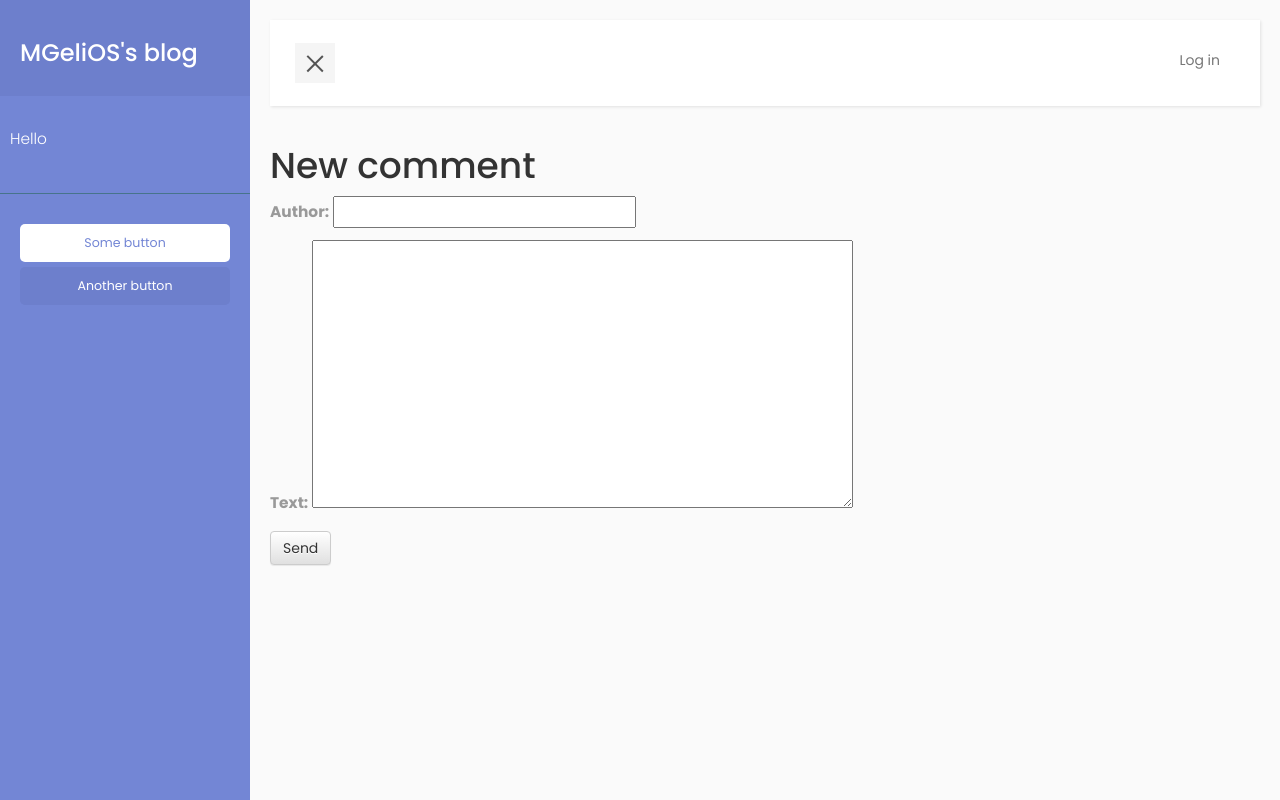
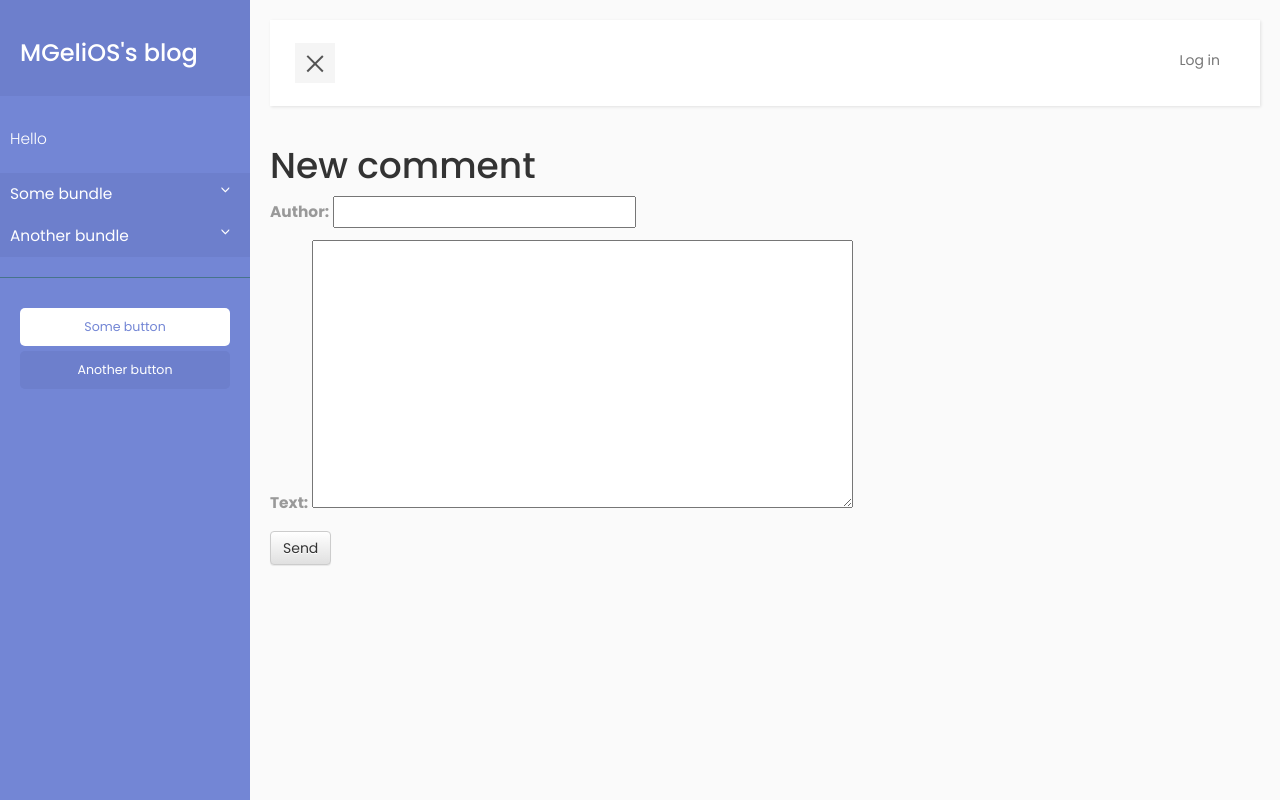
Before and after one commit to mgelios/my-first-blog, a Django app: page /post/1/comment/ in a window 1280 px wide. Run offline with Django 3.2, Linux system fonts and the light colour scheme; data comes from the database, SQL or seed files in the repository; some libraries are stand-ins or nearby versions.

Commit message:
updated category structure

```diff
--- a/blog/admin.py
+++ b/blog/admin.py
@@ -1,6 +1,7 @@
 from django.contrib import admin
-from .models import Post, Comment, Category
+from .models import Post, Comment, Category, CategoryBundle
 
 admin.site.register(Post)
 admin.site.register(Category)
 admin.site.register(Comment)
+admin.site.register(CategoryBundle)
--- a/blog/models.py
+++ b/blog/models.py
@@ -35,9 +35,16 @@ class Comment(models.Model):
         return self.text
 
 class Category(models.Model):
-    parent = models.ForeignKey('blog.Category', blank=True , default=None , null=True)
+    bundle = models.ForeignKey('blog.CategoryBundle', blank=True, default=None, null=True)
     name = models.CharField(max_length=200)
     created_date = models.DateTimeField(default=timezone.now)
 
     def __str__(self):
         return self.name
+
+class CategoryBundle(models.Model):
+    name = models.CharField(max_length=200)
+    created_date = models.DateTimeField(default=timezone.now)
+
+    def __str__(self):
+        return self.name
--- a/blog/templates/blog/base.html
+++ b/blog/templates/blog/base.html
@@ -16,25 +16,23 @@
 
                 <ul class="list-unstyled components">
                     <p>Hello {{user.username}}</p>
-                    {% for category in categories %}
-                        {% if not category.parent %}
-                            <li class="active">
-                                <a href="#submenu{{category.id}}" data-toggle="collapse" aria-expanded="false">
-                                    {{category.name}}
-                                </a>
-                                <ul class="collapse list-unstyled" id="submenu{{category.id}}">
-                                    {% for sub_category in categories %}
-                                        {% if sub_category.parent == category %}
+                    {% for category_bundle in category_bundles %}
+                        <li class="active">
+                            <a href="#submenu-{{category_bundle.id}}" data-toggle="collapse" aria-expanded="false">
+                                {{category_bundle.name}}
+                            </a>
+                            <ul class="collapse list-unstyled" id="submenu-{{category_bundle.id}}">
+                                {% for category in categories %}
+                                    {% if category.bundle == category_bundle %}
                                         <li>
                                             <a href="#">
-                                                {{sub_category.name}}
+                                                {{category.name}}
                                             </a>
                                         </li>
-                                        {% endif %}
-                                    {% endfor %}
-                                </ul>
-                            </li>
-                        {% endif %}
+                                    {% endif %}
+                                {% endfor %}
+                            </ul>
+                        </li>
                     {% endfor %}
                 </ul>
 
--- a/blog/views.py
+++ b/blog/views.py
@@ -3,22 +3,28 @@ from django.shortcuts import render
 from django.shortcuts import render, get_object_or_404
 from django.shortcuts import redirect
 from django.utils import timezone
-from .models import Post, Comment, Category
+from .models import Post, Comment, Category, CategoryBundle
 from .forms import PostForm, CommentForm
 
 
 #Post actions section
 
 def post_list(request):
+    categories = get_category_list()
+    bundles = get_category_bundle_list()
     posts = Post.objects.filter(published_date__isnull=False).order_by('-published_date')
-    return render(request, 'blog/post_list.html', {'posts': posts})
+    return render(request, 'blog/post_list.html', {'posts': posts, 'categories': categories, 'category_bundles': bundles})
 
 def post_detail(request, pk):
+    categories = get_category_list()
+    bundles = get_category_bundle_list()
     post = get_object_or_404(Post, pk=pk)
-    return render(request, 'blog/post_detail.html', {'post': post})
+    return render(request, 'blog/post_detail.html', {'post': post, 'categories': categories, 'category_bundles': bundles})
 
 @login_required
 def post_new(request):
+    categories = get_category_list()
+    bundles = get_category_bundle_list()
     if request.method == "POST":
         form = PostForm(request.POST)
         if (form.is_valid):
@@ -32,8 +38,10 @@ def post_new(request):
 
 @login_required
 def post_draft_list(request):
+    categories = get_category_list()
+    bundles = get_category_bundle_list()
     posts = Post.objects.filter(published_date__isnull=True).order_by('-created_date')
-    return render(request, 'blog/post_draft_list.html', {'posts': posts})
+    return render(request, 'blog/post_draft_list.html', {'posts': posts, 'categories': categories, 'category_bundles': bundles})
 
 @login_required
 def post_publish(request, pk):
@@ -50,6 +58,8 @@ def post_remove(request, pk):
 @login_required
 def post_edit(request, pk):
     post = get_object_or_404(Post, pk=pk)
+    categories = get_category_list()
+    bundles = get_category_bundle_list()
     if request.method == "POST":
         form = PostForm(request.POST, instance=post)
         if (form.is_valid()):
@@ -59,12 +69,15 @@ def post_edit(request, pk):
             return redirect('post_detail', pk=post.pk)
     else:
         form = PostForm(instance=post)
-    return render(request, 'blog/post_edit.html', {'form': form})
+    return render(request, 'blog/post_edit.html', {'form': form, 'categories': categories, 'category_bundles': bundles})
 
 #comment actions section
 
 def add_comment_to_post(request, pk):
     post = get_object_or_404(Post, pk=pk)
+    categories = get_category_list()
+    bundles = get_category_bundle_list()
+
     if request.method == "POST":
         form = CommentForm(request.POST)
         if form.is_valid():
@@ -74,7 +87,7 @@ def add_comment_to_post(request, pk):
             return redirect('post_detail', pk=post.pk)
     else:
         form = CommentForm()
-    return render(request, 'blog/add_comment_to_post.html', {'form': form})
+    return render(request, 'blog/add_comment_to_post.html', {'form': form, 'categories': categories, 'category_bundles': bundles})
 
 @login_required
 def comment_approve(request, pk):
@@ -95,24 +108,13 @@ def category_new(request, pk):
 
 def category_list(request):
     categories = get_category_list()
-    return render(request, 'blog/category_list.html', {'categories': categories})
+    bundles = get_category_bundle_list()
+    return render(request, 'blog/category_list.html', {'categories': categories, 'category_bundles': bundles})
 
 def get_category_list():
     categories = list(Category.objects.order_by('created_date'))
-    result = []
-    for category in categories:
-        if (category.parent is None):
-            result.append(category)
-            categories.remove(category)
-    i = 0
-    while i < result.__len__():
-        flag = False
-        for category in categories:
-            if (category.parent == result[i]):
-                result.insert(i+1, category)
-                categories.remove(category)
-                flag = True
-                break
-        if (not flag):
-            i += 1
-    return result
+    return categories
+
+def get_category_bundle_list():
+    bundles = list(CategoryBundle.objects.order_by('created_date'))
+    return bundles
```
Also changed, not shown: blog/migrations/0008_auto_20171011_1454.py (added), db.sqlite3.
